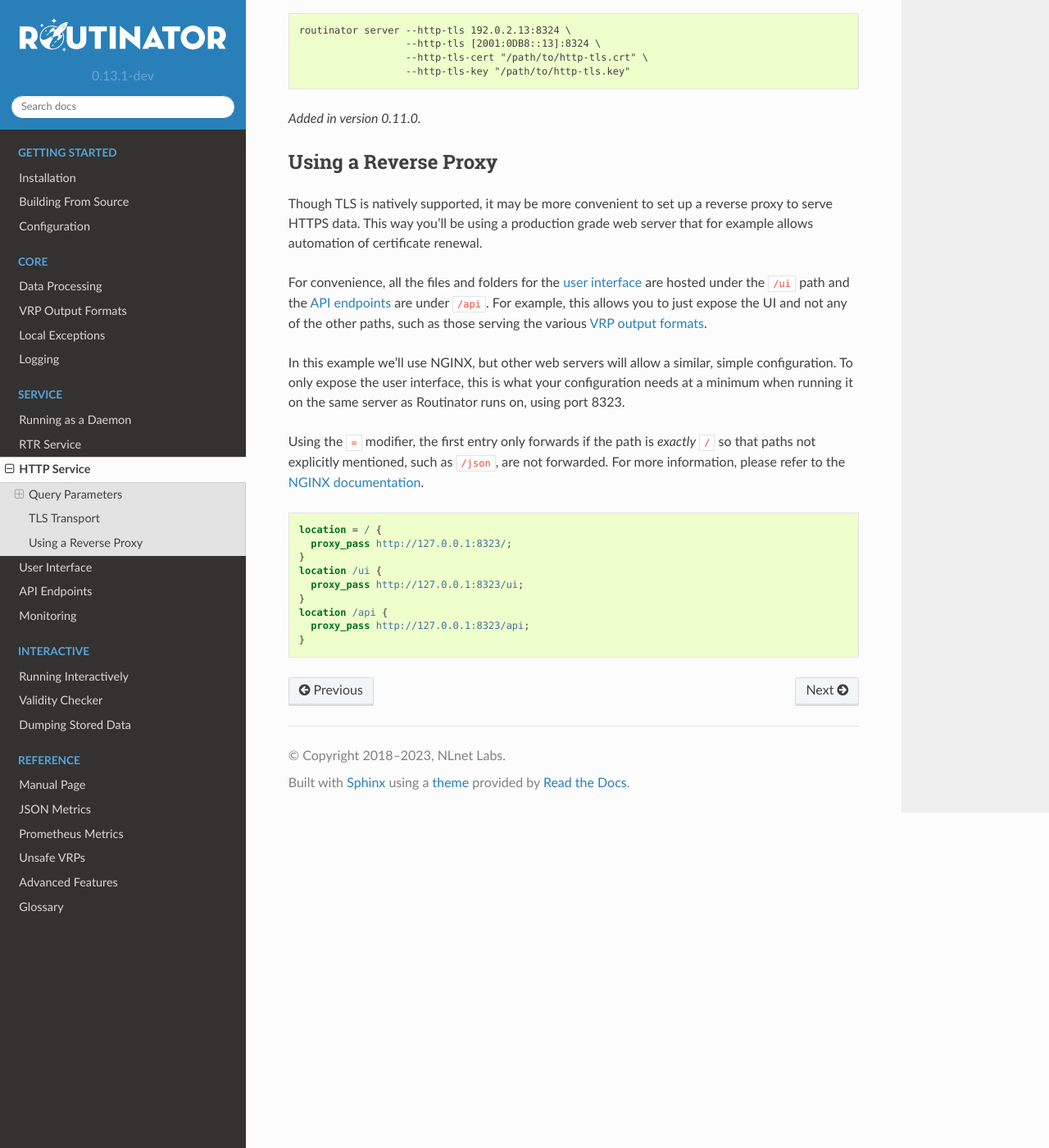
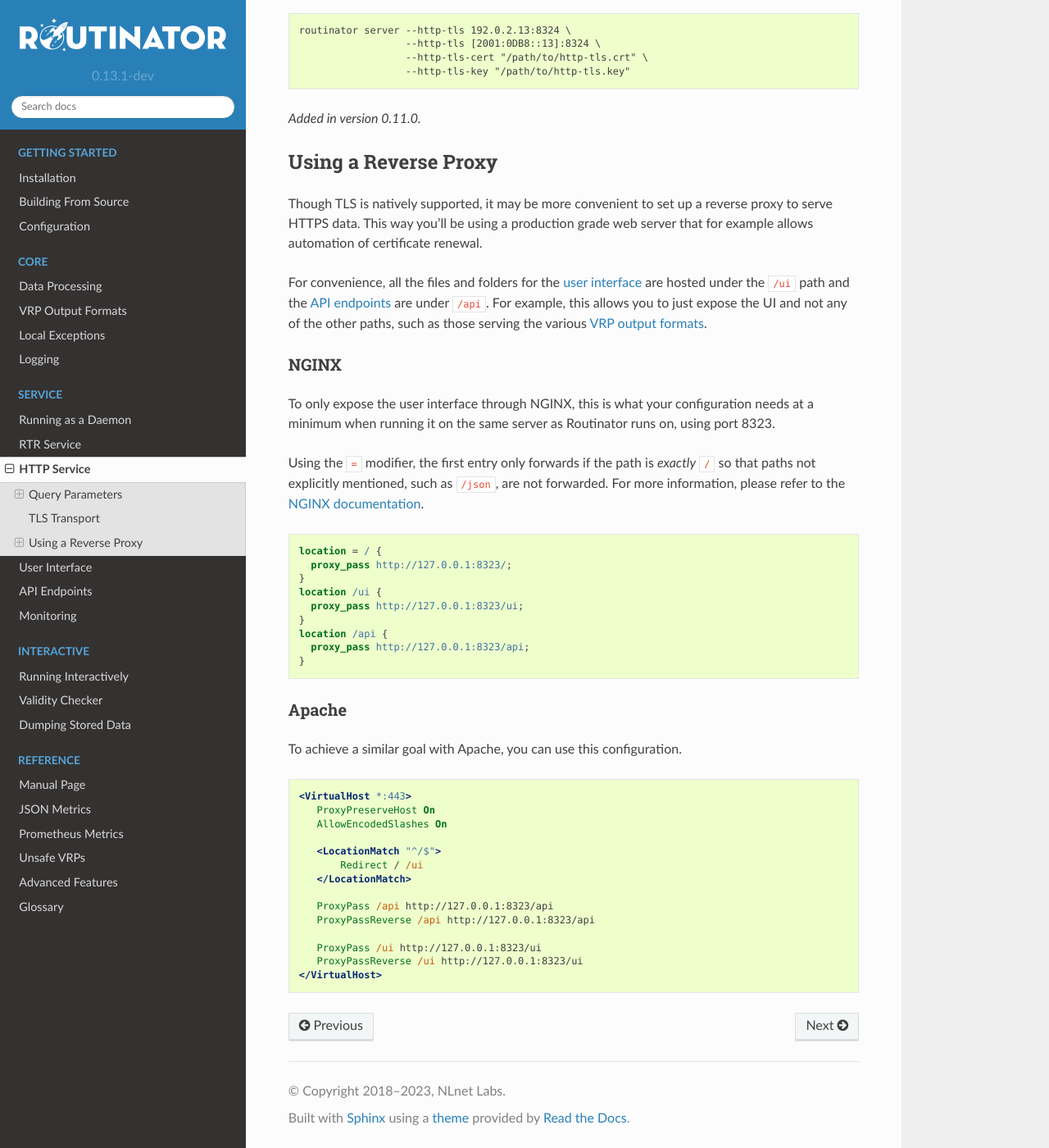
Before and after one commit to NLnetLabs/routinator, a Sphinx documentation site: the page built from doc/manual/source/http-service.rst, in a window 1280 px wide and 1400 px high, scrolled down 2647 px. Shown: the whole window at 82% size. Built offline with Sphinx 7.4.7 and the Read the Docs theme 2.0.0, drawn with Linux system fonts in a browser that asks for light colours.

Commit message:
Add Apache reverse proxy example (#887)

```diff
--- a/doc/manual/source/http-service.rst
+++ b/doc/manual/source/http-service.rst
@@ -160,8 +160,10 @@
 allows you to just expose the UI and not any of the other paths, such as
 those serving the various :doc:`VRP output formats<output-formats>`.
 
-In this example we'll use NGINX, but other web servers will allow a similar,
-simple configuration. To only expose the user interface, this is what your
+NGINX
+"""""
+
+To only expose the user interface through NGINX, this is what your
 configuration needs at a minimum when running it on the same server as
 Routinator runs on, using port 8323.
 
@@ -181,3 +183,25 @@
     location /api {
       proxy_pass http://127.0.0.1:8323/api;
     }
+
+Apache
+""""""
+
+To achieve a similar goal with Apache, you can use this configuration.
+
+.. code-block:: apache
+
+    <VirtualHost *:443>
+       ProxyPreserveHost On
+       AllowEncodedSlashes On
+
+       <LocationMatch "^/$">
+           Redirect / /ui
+       </LocationMatch>
+
+       ProxyPass /api http://127.0.0.1:8323/api
+       ProxyPassReverse /api http://127.0.0.1:8323/api
+
+       ProxyPass /ui http://127.0.0.1:8323/ui
+       ProxyPassReverse /ui http://127.0.0.1:8323/ui
+    </VirtualHost>
```
